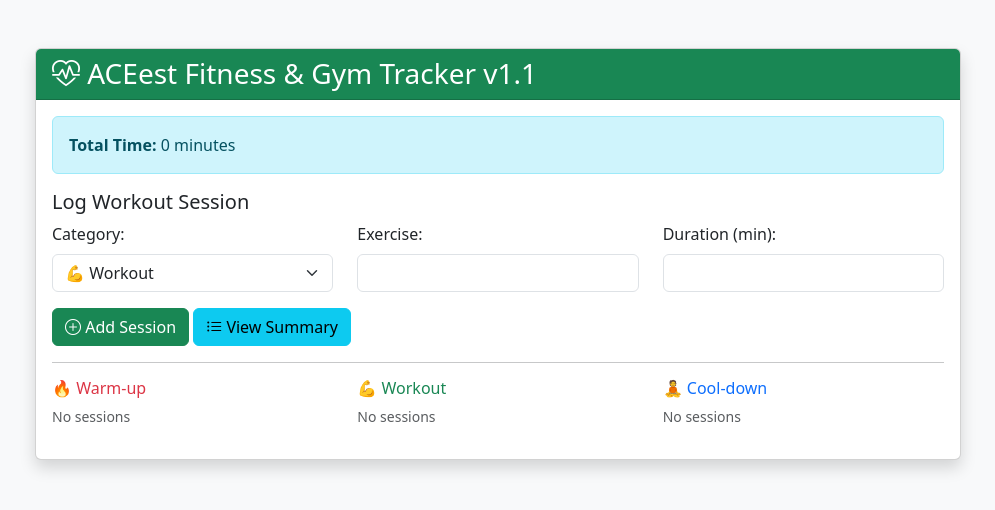
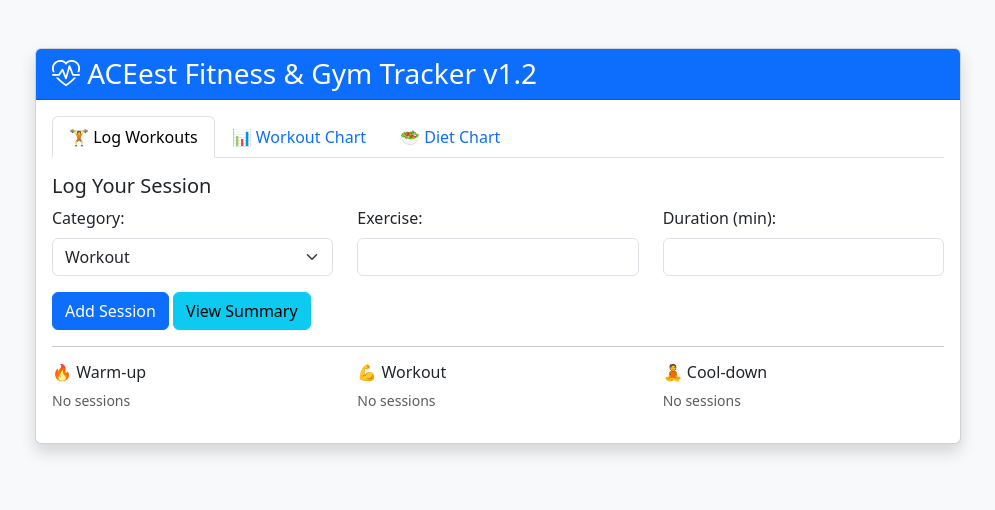
Before and after one commit to rohit-sammanwar-2024tm93287/Assignment-2-Devops-2024tm93287, a Flask app: template app/templates/index.html in a window 1280 px wide. Shown: the top 510 px of the page, without its empty margins (142-1137 px from the left). Run offline with Flask 3, Linux system fonts and the light colour scheme; the template is opened without the code that fills it, so the values that code supplies are empty.

Commit message:
initial commit for V1.2

```diff
--- a/app/app.py
+++ b/app/app.py
@@ -4,20 +4,47 @@ from datetime import datetime
 
 app = Flask(__name__)
 
-# In-memory storage with categories
 workouts = {
     "Warm-up": [],
     "Workout": [],
     "Cool-down": []
 }
 
+# Workout chart data
+workout_chart = {
+    "Warm-up": ["Jumping Jacks", "Arm Circles", "Leg Swings", "Dynamic Stretches"],
+    "Workout": ["Push-ups", "Squats", "Lunges", "Planks", "Burpees"],
+    "Cool-down": ["Static Stretching", "Deep Breathing", "Walking"]
+}
+
+# Diet chart data
+diet_chart = {
+    "Weight Loss": {
+        "breakfast": "Oatmeal with berries",
+        "lunch": "Grilled chicken salad",
+        "dinner": "Steamed fish with vegetables",
+        "snacks": "Almonds, Greek yogurt"
+    },
+    "Muscle Gain": {
+        "breakfast": "Scrambled eggs with toast",
+        "lunch": "Chicken breast with rice",
+        "dinner": "Steak with sweet potato",
+        "snacks": "Protein shake, peanut butter"
+    },
+    "Endurance": {
+        "breakfast": "Banana smoothie with oats",
+        "lunch": "Pasta with lean meat",
+        "dinner": "Salmon with quinoa",
+        "snacks": "Energy bars, fruits"
+    }
+}
+
 @app.route('/')
 def index():
-    return render_template('index.html')
+    return render_template('index_v12.html')
 
 @app.route('/api/workouts', methods=['GET'])
 def get_workouts():
-    """Get all categorized workouts"""
     total_time = sum(sum(w['duration'] for w in cat) for cat in workouts.values())
     return jsonify({
         "workouts": workouts,
@@ -27,9 +54,7 @@ def get_workouts():
 
 @app.route('/api/workouts', methods=['POST'])
 def add_workout():
-    """Add a new workout to a category"""
     data = request.json
-
     category = data.get('category')
     exercise = data.get('exercise')
     duration = data.get('duration')
@@ -50,26 +75,22 @@ def add_workout():
         }
         workouts[category].append(workout_entry)
 
-        # Calculate total time
-        total_time = sum(sum(w['duration'] for w in cat) for cat in workouts.values())
-
-        # Motivational message
-        if total_time >= 60:
-            message = "🎉 Great job! You've logged over 60 minutes!"
-        elif total_time >= 30:
-            message = "💪 Keep going! You're making progress!"
-        else:
-            message = f"✅ '{exercise}' added successfully!"
-
         return jsonify({
             "status": "success",
-            "message": message,
-            "workout": workout_entry,
-            "total_time": total_time
+            "message": f"✅ '{exercise}' added successfully!",
+            "workout": workout_entry
         })
     except ValueError:
         return jsonify({"status": "error", "message": "Duration must be a number"}), 400
 
+@app.route('/api/workout-chart', methods=['GET'])
+def get_workout_chart():
+    return jsonify(workout_chart)
+
+@app.route('/api/diet-chart', methods=['GET'])
+def get_diet_chart():
+    return jsonify(diet_chart)
+
 if __name__ == '__main__':
     port = int(os.environ.get('PORT', 5000))
     app.run(host='0.0.0.0', port=port, debug=True)
--- a/app/templates/index.html
+++ b/app/templates/index.html
@@ -3,7 +3,7 @@
 <head>
     <meta charset="UTF-8">
     <meta name="viewport" content="width=device-width, initial-scale=1.0">
-    <title>ACEest Fitness & Gym - v1.1</title>
+    <title>ACEest Fitness & Gym - v1.2</title>
     <link href="https://cdn.jsdelivr.net/npm/bootstrap@5.3.0/dist/css/bootstrap.min.css" rel="stylesheet">
     <link rel="stylesheet" href="https://cdn.jsdelivr.net/npm/bootstrap-icons@1.10.0/font/bootstrap-icons.css">
 </head>
@@ -12,56 +12,89 @@
     <div class="row">
         <div class="col-md-10 offset-md-1">
             <div class="card shadow">
-                <div class="card-header bg-success text-white">
-                    <h3 class="mb-0"><i class="bi bi-heart-pulse"></i> ACEest Fitness & Gym Tracker v1.1</h3>
+                <div class="card-header bg-primary text-white">
+                    <h3 class="mb-0"><i class="bi bi-heart-pulse"></i> ACEest Fitness & Gym Tracker v1.2</h3>
                 </div>
                 <div class="card-body">
-                    <!-- Status Bar -->
-                    <div class="alert alert-info" id="statusBar">
-                        <strong>Total Time:</strong> <span id="totalTime">0</span> minutes
-                    </div>
+                    <!-- Tabs -->
+                    <ul class="nav nav-tabs" id="myTab" role="tablist">
+                        <li class="nav-item" role="presentation">
+                            <button class="nav-link active" id="log-tab" data-bs-toggle="tab" data-bs-target="#log" type="button" role="tab">
+                                🏋️ Log Workouts
+                            </button>
+                        </li>
+                        <li class="nav-item" role="presentation">
+                            <button class="nav-link" id="chart-tab" data-bs-toggle="tab" data-bs-target="#chart" type="button" role="tab">
+                                📊 Workout Chart
+                            </button>
+                        </li>
+                        <li class="nav-item" role="presentation">
+                            <button class="nav-link" id="diet-tab" data-bs-toggle="tab" data-bs-target="#diet" type="button" role="tab">
+                                🥗 Diet Chart
+                            </button>
+                        </li>
+                    </ul>
 
-                    <!-- Add Workout Form -->
-                    <h5>Log Workout Session</h5>
+                    <div class="tab-content" id="myTabContent">
+                        <!-- Log Workouts Tab -->
+                        <div class="tab-pane fade show active" id="log" role="tabpanel">
+                            <div class="mt-3">
+                                <h5>Log Your Session</h5>
                                 <form id="workoutForm">
                                     <div class="row">
                                         <div class="col-md-4 mb-3">
-                                <label for="category" class="form-label">Category:</label>
-                                <select class="form-select" id="category" required>
-                                    <option value="Warm-up">🔥 Warm-up</option>
-                                    <option value="Workout" selected>💪 Workout</option>
-                                    <option value="Cool-down">🧘 Cool-down</option>
+                                            <label class="form-label">Category:</label>
+                                            <select class="form-select" id="category">
+                                                <option value="Warm-up">Warm-up</option>
+                                                <option value="Workout" selected>Workout</option>
+                                                <option value="Cool-down">Cool-down</option>
                                             </select>
                                         </div>
                                         <div class="col-md-4 mb-3">
-                                <label for="exercise" class="form-label">Exercise:</label>
+                                            <label class="form-label">Exercise:</label>
                                             <input type="text" class="form-control" id="exercise" required>
                                         </div>
                                         <div class="col-md-4 mb-3">
-                                <label for="duration" class="form-label">Duration (min):</label>
+                                            <label class="form-label">Duration (min):</label>
                                             <input type="number" class="form-control" id="duration" required>
                                         </div>
                                     </div>
-                        <button type="submit" class="btn btn-success"><i class="bi bi-plus-circle"></i> Add Session</button>
-                        <button type="button" class="btn btn-info" onclick="viewSummary()"><i class="bi bi-list-ul"></i> View Summary</button>
+                                    <button type="submit" class="btn btn-primary">Add Session</button>
+                                    <button type="button" class="btn btn-info" onclick="viewSummary()">View Summary</button>
                                 </form>
 
                                 <hr>
 
-                    <!-- Categorized Workouts -->
-                    <div id="workoutDisplay">
-                        <div class="row">
+                                <div class="row mt-3">
                                     <div class="col-md-4">
-                                <h6 class="text-danger">🔥 Warm-up</h6>
-                                <div id="warmup-list" class="mb-3"></div>
+                                        <h6>🔥 Warm-up</h6>
+                                        <div id="warmup-list"></div>
                                     </div>
                                     <div class="col-md-4">
-                                <h6 class="text-success">💪 Workout</h6>
-                                <div id="workout-list" class="mb-3"></div>
+                                        <h6>💪 Workout</h6>
+                                        <div id="workout-list"></div>
                                     </div>
                                     <div class="col-md-4">
-                                <h6 class="text-primary">🧘 Cool-down</h6>
-                                <div id="cooldown-list" class="mb-3"></div>
+                                        <h6>🧘 Cool-down</h6>
+                                        <div id="cooldown-list"></div>
+                                    </div>
+                                </div>
+                            </div>
+                        </div>
+
+                        <!-- Workout Chart Tab -->
+                        <div class="tab-pane fade" id="chart" role="tabpanel">
+                            <div class="mt-3">
+                                <h5>Recommended Exercises</h5>
+                                <div id="workoutChartDisplay"></div>
+                            </div>
+                        </div>
+
+                        <!-- Diet Chart Tab -->
+                        <div class="tab-pane fade" id="diet" role="tabpanel">
+                            <div class="mt-3">
+                                <h5>Diet Plans</h5>
+                                <div id="dietChartDisplay"></div>
                             </div>
                         </div>
                     </div>
@@ -73,7 +106,11 @@
 
 <script src="https://cdn.jsdelivr.net/npm/bootstrap@5.3.0/dist/js/bootstrap.bundle.min.js"></script>
 <script>
-    document.addEventListener('DOMContentLoaded', loadWorkouts);
+    document.addEventListener('DOMContentLoaded', () => {
+        loadWorkouts();
+        loadWorkoutChart();
+        loadDietChart();
+    });
 
     document.getElementById('workoutForm').addEventListener('submit', async (e) => {
         e.preventDefault();
@@ -89,13 +126,11 @@
         });
 
         const result = await response.json();
+        alert(result.message);
 
         if (result.status === 'success') {
-            alert(result.message);
             document.getElementById('workoutForm').reset();
             loadWorkouts();
-        } else {
-            alert(result.message);
         }
     });
 
@@ -103,9 +138,6 @@
         const response = await fetch('/api/workouts');
         const data = await response.json();
 
-        document.getElementById('totalTime').textContent = data.total_time;
-
-        // Display workouts by category
         ['Warm-up', 'Workout', 'Cool-down'].forEach(category => {
             const listId = category.toLowerCase().replace('-', '') + '-list';
             const element = document.getElementById(listId);
@@ -113,7 +145,7 @@
             if (data.workouts[category].length === 0) {
                 element.innerHTML = '<p class="text-muted small">No sessions</p>';
             } else {
-                let html = '<ul class="list-group list-group-sm">';
+                let html = '<ul class="list-group">';
                 data.workouts[category].forEach(w => {
                     html += `<li class="list-group-item py-1"><small>${w.exercise} - ${w.duration} min</small></li>`;
                 });
@@ -121,6 +153,45 @@
                 element.innerHTML = html;
             }
         });
+    }
+
+    async function loadWorkoutChart() {
+        const response = await fetch('/api/workout-chart');
+        const data = await response.json();
+
+        let html = '';
+        Object.keys(data).forEach(category => {
+            html += `<div class="card mb-3">
+                    <div class="card-header bg-light"><strong>${category}</strong></div>
+                    <div class="card-body">
+                        <ul class="list-unstyled">`;
+            data[category].forEach(exercise => {
+                html += `<li>• ${exercise}</li>`;
+            });
+            html += `</ul></div></div>`;
+        });
+
+        document.getElementById('workoutChartDisplay').innerHTML = html;
+    }
+
+    async function loadDietChart() {
+        const response = await fetch('/api/diet-chart');
+        const data = await response.json();
+
+        let html = '';
+        Object.keys(data).forEach(goal => {
+            html += `<div class="card mb-3">
+                    <div class="card-header bg-success text-white"><strong>${goal}</strong></div>
+                    <div class="card-body">
+                        <p><strong>Breakfast:</strong> ${data[goal].breakfast}</p>
+                        <p><strong>Lunch:</strong> ${data[goal].lunch}</p>
+                        <p><strong>Dinner:</strong> ${data[goal].dinner}</p>
+                        <p><strong>Snacks:</strong> ${data[goal].snacks}</p>
+                    </div>
+                </div>`;
+        });
+
+        document.getElementById('dietChartDisplay').innerHTML = html;
     }
 
     function viewSummary() {
@@ -131,11 +202,10 @@
                 Object.keys(data.workouts).forEach(cat => {
                     summary += `${cat}:\n`;
                     data.workouts[cat].forEach(w => {
-                        summary += `  - ${w.exercise} (${w.duration} min) at ${w.timestamp}\n`;
+                        summary += `  - ${w.exercise} (${w.duration} min)\n`;
                     });
                     summary += '\n';
                 });
-                summary += `Total Time: ${data.total_time} minutes`;
                 alert(summary);
             });
     }
```
Lines whose indentation alone changed are shown as unchanged.
